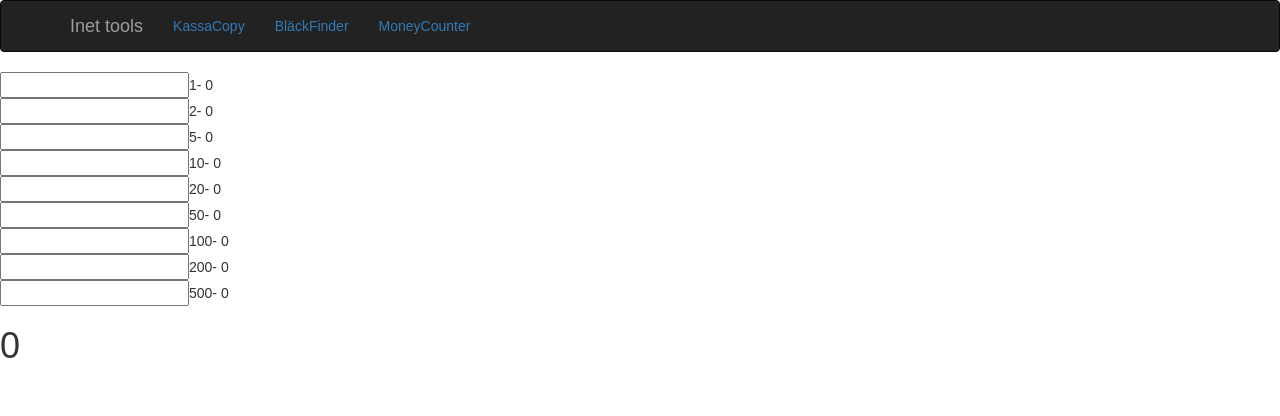
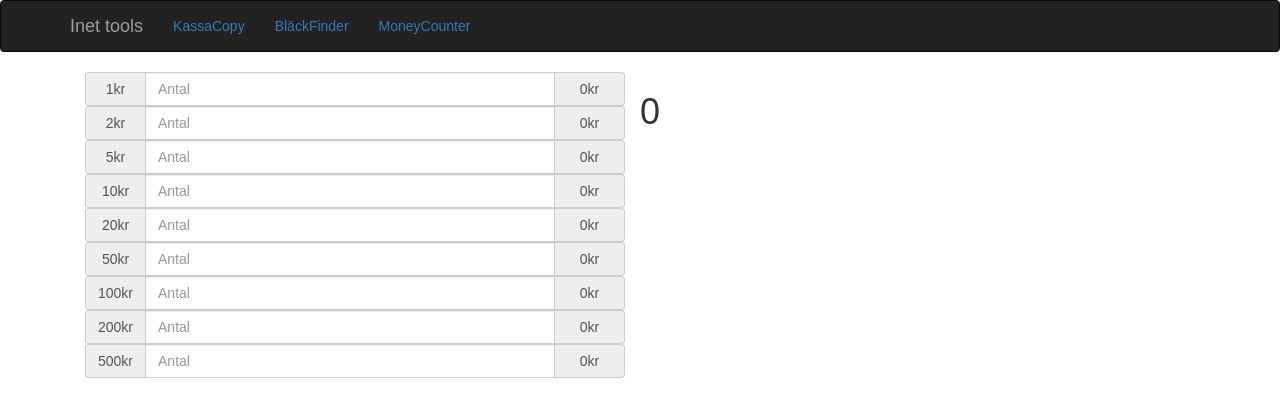
Before and after one commit to isZumpo/inet-tools, a React (Create React App) app in the folder client/: page /moneycounter in a window 1280 px wide. Shown: the top 416 px of the page. Built offline with nearby package versions, Linux system fonts and the light colour scheme.

Commit message:
Added bootstrap to MoneyCounter

```diff
--- a/client/src/App.css
+++ b/client/src/App.css
@@ -41,3 +41,11 @@
 #isCloneSelected {
   background-color: #c00;
 }
+
+.money-counter-item-type {
+  min-width: 60px;
+}
+
+.money-counter-item-total {
+  min-width: 70px;
+}
--- a/client/src/MoneyCounter.js
+++ b/client/src/MoneyCounter.js
@@ -1,5 +1,7 @@
 import React, { Component } from 'react';
 import './App.css';
+import FormControl from 'react-bootstrap/lib/FormControl'
+import InputGroup from 'react-bootstrap/lib/InputGroup'
 
 class MoneyCounter extends Component {
 
@@ -16,7 +18,8 @@ class MoneyCounter extends Component {
 
     render() {
         return (
-            <div>
+            <div className="container">
+                <div className="col-xs-6">
                     <MoneyCounterItem type="1" onChange={this.onItemChange}/>
                     <MoneyCounterItem type="2"  onChange={this.onItemChange}/>
                     <MoneyCounterItem type="5" onChange={this.onItemChange}/>
@@ -26,6 +29,8 @@ class MoneyCounter extends Component {
                     <MoneyCounterItem type="100" onChange={this.onItemChange}/>
                     <MoneyCounterItem type="200" onChange={this.onItemChange}/>
                     <MoneyCounterItem type="500" onChange={this.onItemChange}/>
+                </div>
+
                 {this.getTotal()}
             </div>
         );
@@ -70,9 +75,16 @@ class MoneyCounterItem extends Component {
     render() {
         return (
             <div>
-                <input type="text" onChange={this.onInputChange}/>
-                <span>{this.props.type}</span>
-                <span>- {this.state.total}</span>
+                <InputGroup>
+                    <InputGroup.Addon className="money-counter-item-type">{this.props.type}kr</InputGroup.Addon>
+                    <FormControl //Should be readonly
+                        type="text"
+                        placeholder="Antal"
+                        onChange={this.onInputChange}
+                    />
+                    <InputGroup.Addon className="money-counter-item-total">{this.state.total}kr</InputGroup.Addon>
+
+                </InputGroup>
             </div>
         );
     }
```
Lines whose indentation alone changed are shown as unchanged.
